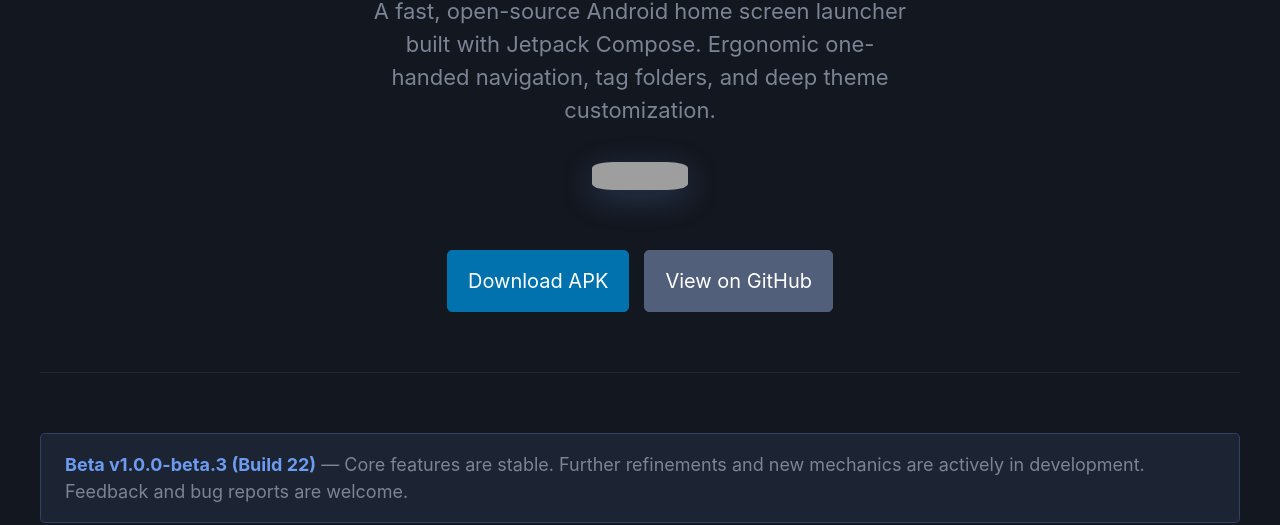
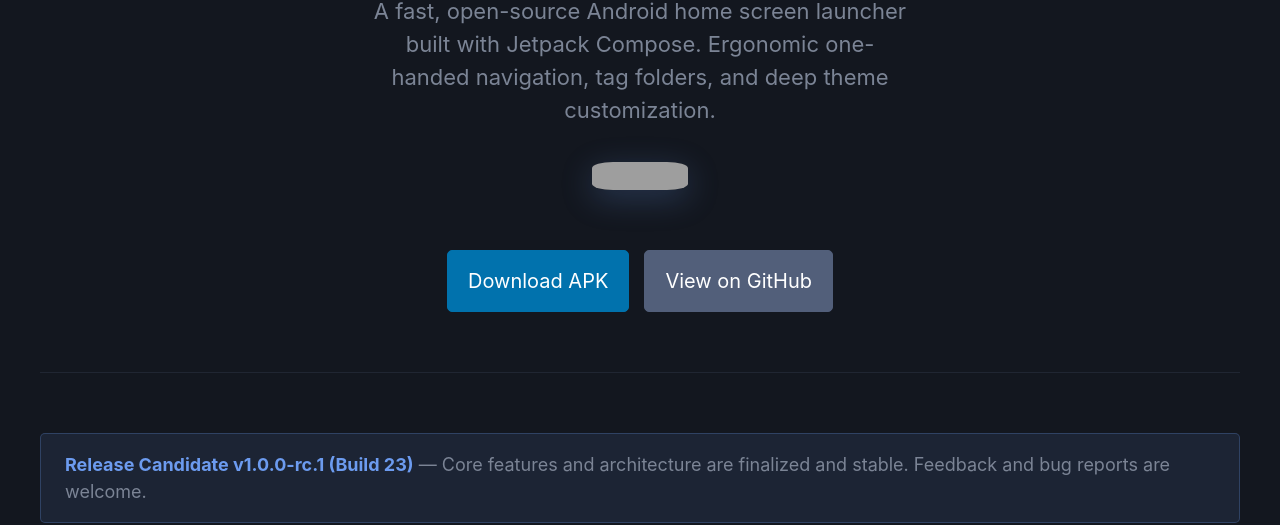
Before and after one commit to msbluesnow/Cyclauncher, a plain HTML site: page docs/index.html in a window 1280 px wide. Shown: the part 290-815 px from the top of the page. Drawn offline with nearby package versions, Linux system fonts and the light colour scheme; grey boxes are pictures that could not be loaded.

Commit message:
chore(release): bump version to 1.0.0-rc.1 (23)

```diff
--- a/docs/index.html
+++ b/docs/index.html
@@ -155,11 +155,10 @@
       </div>
     </section>
 
-    <!-- Beta notice -->
+    <!-- Release notice -->
     <div class="beta-notice">
-      <strong>Beta v1.0.0-beta.3 (Build 22)</strong> &mdash;
-      Core features are stable. Further refinements and new mechanics are actively in development.
-      Feedback and bug reports are welcome.
+      <strong>Release Candidate v1.0.0-rc.1 (Build 23)</strong> &mdash;
+      Core features and architecture are finalized and stable. Feedback and bug reports are welcome.
     </div>
 
     <!-- Features -->
```
Also changed, not shown: fastlane/metadata/android/en-US/changelogs/23.txt (added), 2 other files.
